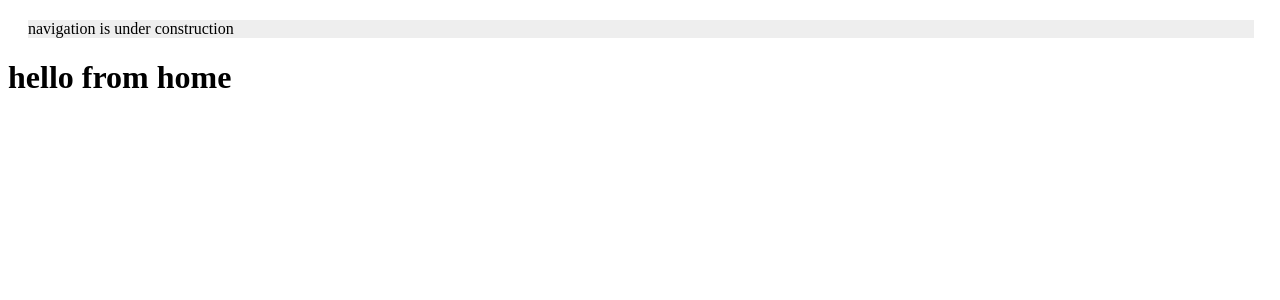
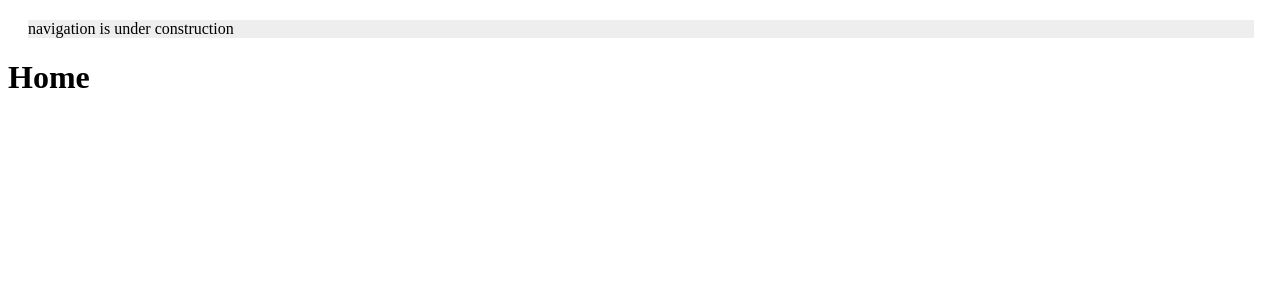
Before and after one commit to ali22905/new-ecommerce, a React (Vite) app in the folder client/: page / in a window 1280 px wide. Shown: the top 300 px of the page. Built offline with nearby package versions, Linux system fonts and the light colour scheme.

Commit message:
setting react router

```diff
--- a/client/package.json
+++ b/client/package.json
@@ -11,7 +11,9 @@
   },
   "dependencies": {
     "react": "^18.2.0",
-    "react-dom": "^18.2.0"
+    "react-dom": "^18.2.0",
+    "react-router": "^6.15.0",
+    "react-router-dom": "^6.15.0"
   },
   "devDependencies": {
     "@types/react": "^18.2.15",
--- a/client/src/App.jsx
+++ b/client/src/App.jsx
@@ -1,10 +1,25 @@
 import Home from './pages/Home'
+import NavBar from './components/NavBar'
+import {
+  BrowserRouter as Router,
+  Route,
+  Routes,
+  Navigate,
+  useLocation,
+} from "react-router-dom";
 
 function App() {
+  const location = useLocation();
+
+  console.log(location)
   return (
-    <>
-      <Home/>
-    </>
+    <main>
+      {location.pathname !== '/login' && location.pathname !== '/register' && <NavBar />}
+      <Routes>
+        <Route exact path="/" element={<Home />} />
+      </Routes>
+    </main>
+    // <h1>hey</h1>
   )
 }
 
--- a/client/src/main.jsx
+++ b/client/src/main.jsx
@@ -1,11 +1,15 @@
 import React from 'react'
 import ReactDOM from 'react-dom/client'
 import App from './App.jsx'
+import {BrowserRouter as Router} from 'react-router-dom';
+
+const root = ReactDOM.createRoot(document.getElementById('root'))
 
 
-
-ReactDOM.createRoot(document.getElementById('root')).render(
+root.render(
   <React.StrictMode>
-    <App />
+    <Router>
+      <App />
+    </Router>
   </React.StrictMode>,
 )
--- a/client/src/pages/Home.jsx
+++ b/client/src/pages/Home.jsx
@@ -1,11 +1,9 @@
-import NavBar from '../components/navBar';
+
 
 const Home = () => {
+
   return (
-    <>
-      <NavBar />
-      <h1>hello from home</h1>
-    </>
+    <h1>Home</h1>
   );
 }
 
```
Also changed, not shown: 1 other file (tests, documents, lock files or other folders).
